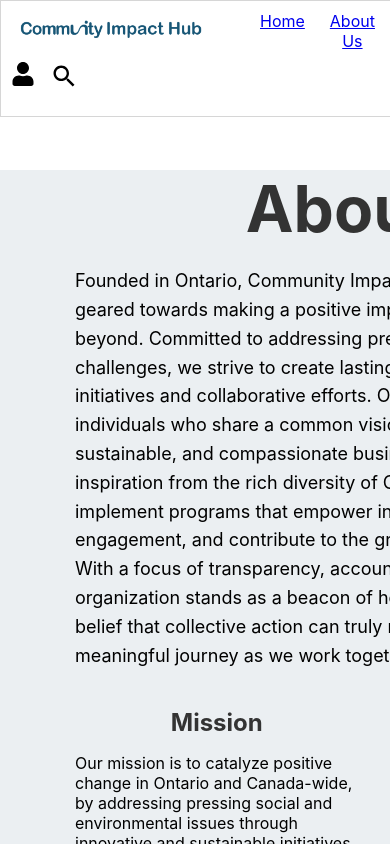
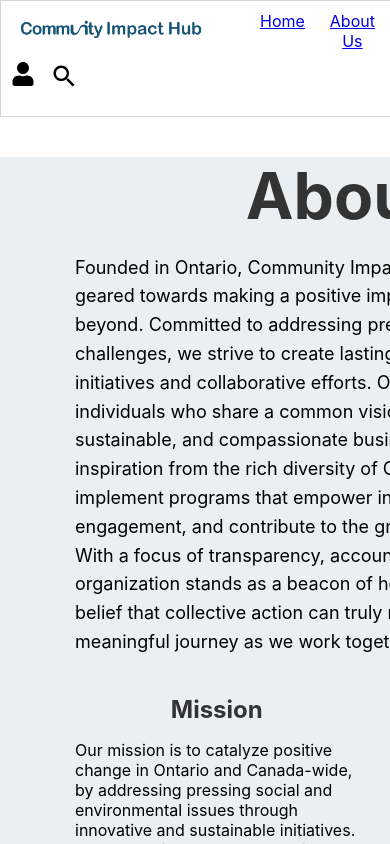
Before and after one commit to venuraperera99/Community-Impact-Hub, a React (Create React App) app: page /about in a window 390 px wide. Shown: the top 844 px of the page. Built offline with nearby package versions, Linux system fonts and the light colour scheme.

Commit message:
Moved About outer-container to touch buttom of header

```diff
--- a/src/pages/about/About.css
+++ b/src/pages/about/About.css
@@ -1,7 +1,7 @@
 /* About.css */
 .outer-container {
     background: linear-gradient(to left, #ffffff 20%, #ebeff2 20%);
-
+    margin-top: -3.5%;
   }
 
   .about-container {
@@ -74,5 +74,6 @@
 
   .outer-container {
     width: 200%;
+    margin-top: -3.5%;
   }
 }
```
